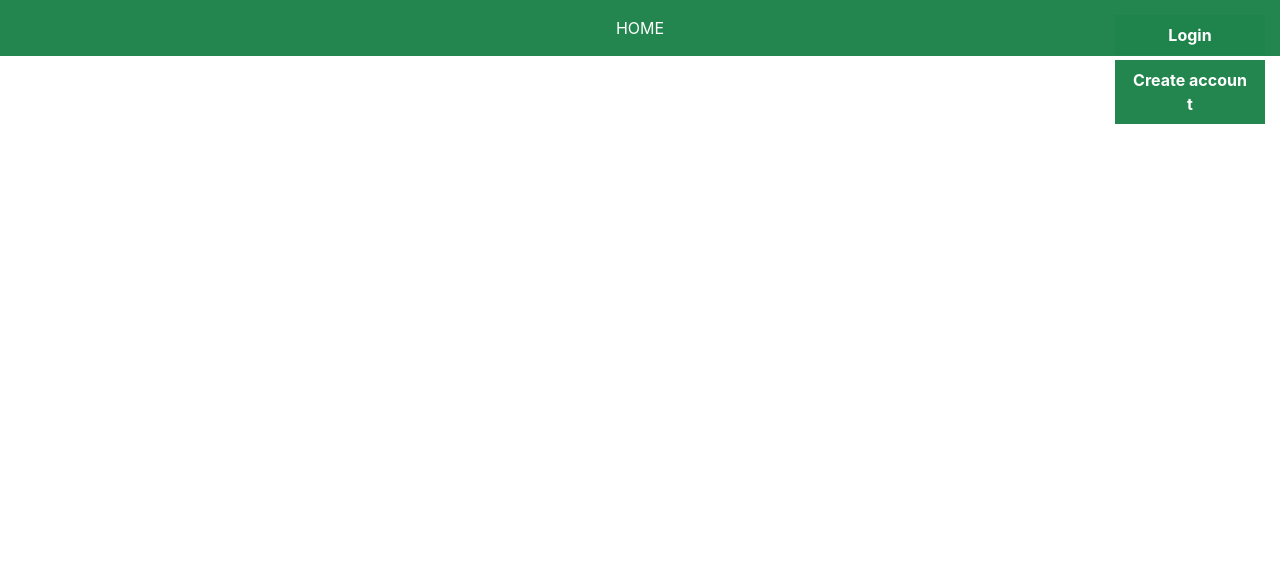
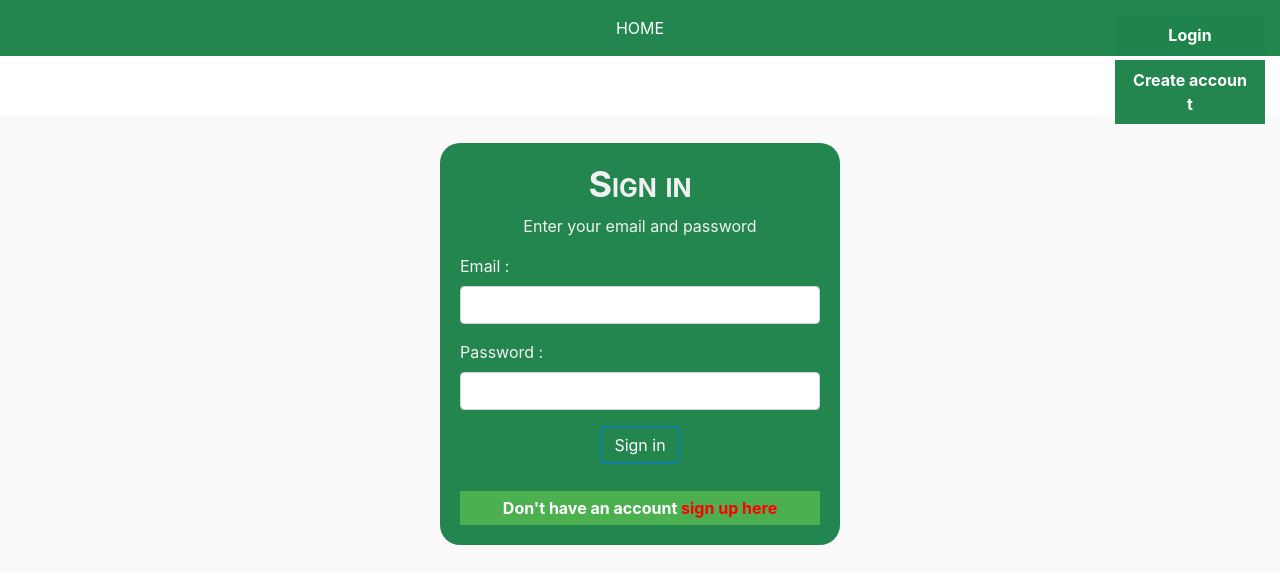
Before and after one commit to mahady-manana/mern-app, a React app: page /login in a window 1280 px wide. Shown: the top 584 px of the page. Built offline with nearby package versions, Linux system fonts and the light colour scheme.

Commit message:
Fix router -- in router

```diff
--- a/client/App.js
+++ b/client/App.js
@@ -1,14 +1,24 @@
-import React from 'react';
+import React, {useEffect} from 'react';
 import {BrowserRouter} from 'react-router-dom';
-
+import {ThemeProvider} from "@material-ui/core/styles";
+import theme from "./theme";
 // Components
 import Router from './router'
 const App = () => {
+    useEffect(() => {
+
+        const jsStyles = document.querySelector("#jsserver-css");
+        if (jsStyles) {
+            jsStyles.parentElement.removeChild(jsStyles);
+          }
+    }, [])
 
 return (
-    <BrowserRouter>
+<BrowserRouter>
+    <ThemeProvider theme={theme}>
         <Router/>
-    </BrowserRouter>
+    </ThemeProvider>
+ </BrowserRouter>
 )
 }
 export default App;
--- a/client/index.js
+++ b/client/index.js
@@ -1,26 +1,11 @@
-import React, {useEffect} from 'react';
+import React from 'react';
 import {hydrate} from 'react-dom';
-import {ThemeProvider} from "@material-ui/core/styles";
 import App from "./App.js";
 import "./bootstrap.min.css";
 import "./stylesheets/main.css";
 import "./style.css";
-import theme from "./theme";
-const Main = () => {
 
-useEffect(() => {
 
-    const jsStyles = document.querySelector("#jsserver-css");
-    if (jsStyles) {
-        jsStyles.parentElement.removeChild(jsStyles);
-      }
-    return () => {
-       <ThemeProvider theme={theme}>
-           <App/>
-       </ThemeProvider>
-    }
-}, [])
-}
 hydrate(
     <App/>, document.getElementById("entryContent")
 )
--- a/client/mm-admin/auth/signin.js
+++ b/client/mm-admin/auth/signin.js
@@ -2,7 +2,7 @@ import React, {useState} from 'react';
 import {Redirect, Link} from "react-router-dom";
 import {signin} from './api'
 import auth from './auth.validator';
-const Signin = props => {
+const SigninNew = props => {
 const [values, makeValues] = useState({
     email : "",
     hashed_password : "",
@@ -62,4 +62,4 @@ return (
 </div>
 )
 }
-export default Signin;
+export default SigninNew;
--- a/client/mm-admin/auth/signup.js
+++ b/client/mm-admin/auth/signup.js
@@ -28,7 +28,6 @@ const handleSubmit = event => {
         })
         .catch(error => console.log(error))
 }
-
 return (
 <div id="signup" className="wrapper-content">
     <div className={`info-success-signup ${isSuccess ? "show" : "hide"}`}>
--- a/client/mm-content/homepage.js
+++ b/client/mm-content/homepage.js
@@ -2,6 +2,8 @@ import React, {useState, useEffect} from 'react';
 import axios from 'axios';
 import ShowCase from './utils/table.github.user';
 import Validator from "../mm-admin/auth/auth.validator"
+
+
 const Homepage = () => {
 
 const [organisations, setOrgnisations] = useState([])
--- a/client/mm-content/index.js
+++ b/client/mm-content/index.js
@@ -1,4 +1,4 @@
-import React, {useEffect} from 'react';
+import React from 'react';
 import {Route, Link} from 'react-router-dom';
 import Homepage from './homepage';
 import  UserDashbord from "../mm-admin/user.dashbord";
--- a/client/router.js
+++ b/client/router.js
@@ -1,20 +1,20 @@
-import React from 'react';
+import React, {Component} from 'react';
 import {Route, Switch} from 'react-router-dom';
 // Components
 import ContentEntry from './mm-content/index';
 import UserDashbord from './mm-admin/user.dashbord';
-import Signin from './mm-admin/auth/signin';
+import SigninNew from './mm-admin/auth/signin';
 import PrivateRoute from "./mm-admin/auth/has.account"
 const App = () => {
 
 return (
+<Switch>
     <div className="web-content">
-    <Switch>
-        <Route  path="/*" component={ContentEntry}/>
+        <Route  path="/" component={ContentEntry}/>
         <PrivateRoute path="/dashbord/" component={UserDashbord}/>
-        <Route exact path="/login/" component={Signin}/>
-    </Switch>
+        <Route path="/login/" component={SigninNew}/>
     </div>
+</Switch>
 )
 }
 export default App;
```
Also changed, not shown: 1 other file (tests, documents, lock files or other folders).
